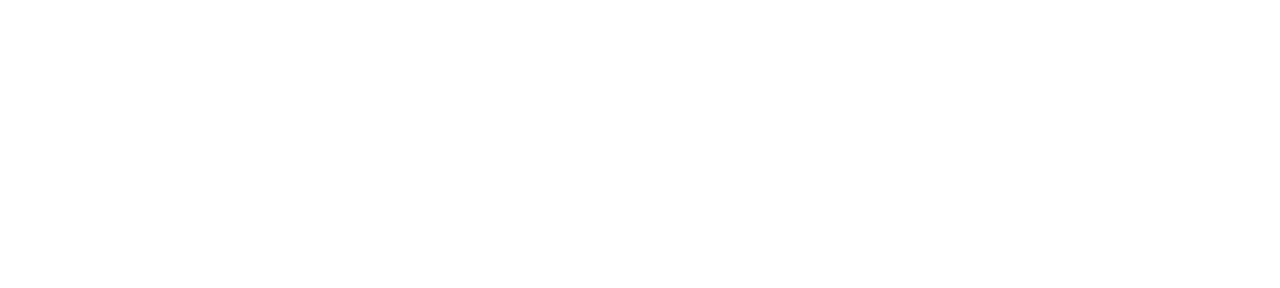
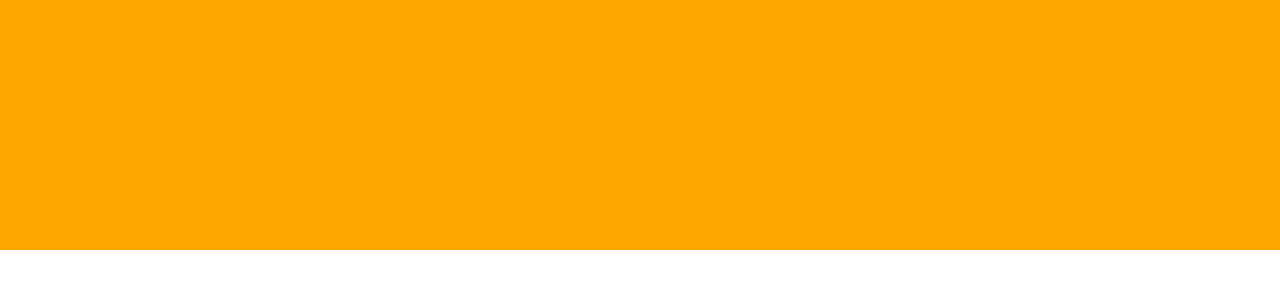
Before and after one commit to Yotaone/test-project, a website: page index.html in a window 1280 px wide. Drawn offline with Linux system fonts and the light colour scheme.

Commit message:
commit first project

```diff
--- /dev/null
+++ b/css/style.css
@@ -0,0 +1,14 @@
+body {
+  margin: 0;
+  padding: 0;
+}
+
+body * {
+  box-sizing: border-box;
+}
+
+.main {
+  width: 100%;
+  min-height: 250px;
+  background-color: orange;
+}
--- a/index.html
+++ b/index.html
@@ -5,6 +5,7 @@
     <meta name="viewport" content="width=device-width, user-scalable=no, initial-scale=1.0, maximum-scale=1.0, minimum-scale=1.0">
     <meta http-equiv="X-UA-Compatible" content="ie=edge">
     <title>Document</title>
+    <link rel="stylesheet" href="css/style.css">
 </head>
 <body>
 
```
Also changed, not shown: gulpfile.js (added, +16 -0 lines), package.json (added, +15 -0 lines).
